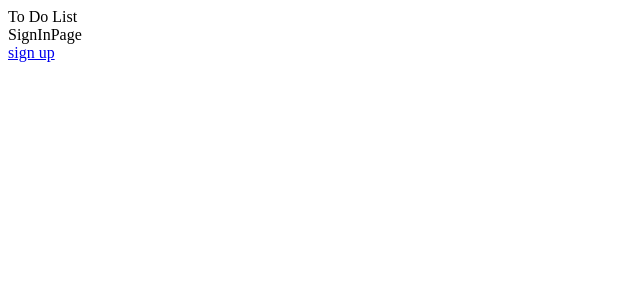
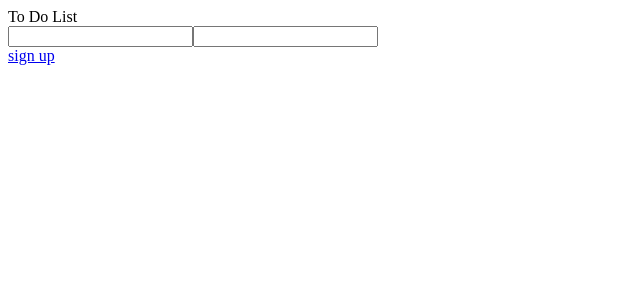
Before and after one commit to seon-mikim/wanted-pre-onboarding-frontend, a React (Create React App) app: page /login in a window 1280 px wide. Shown: the top 300 px of the page, without its empty margins (0-640 px from the left). Built offline with nearby package versions, Linux system fonts and the light colour scheme.

Commit message:
feat: SignInPage에 Input Component Import 처리

```diff
--- a/src/pages/SignInPage.tsx
+++ b/src/pages/SignInPage.tsx
@@ -1,7 +1,10 @@
 import React from 'react'
+import Input from '../components/common/Input'
 
 export default function SignInPage() {
   return (
-    <div>SignInPage</div>
+    <div>
+      <Input/>
+    </div>
   )
 }
```
